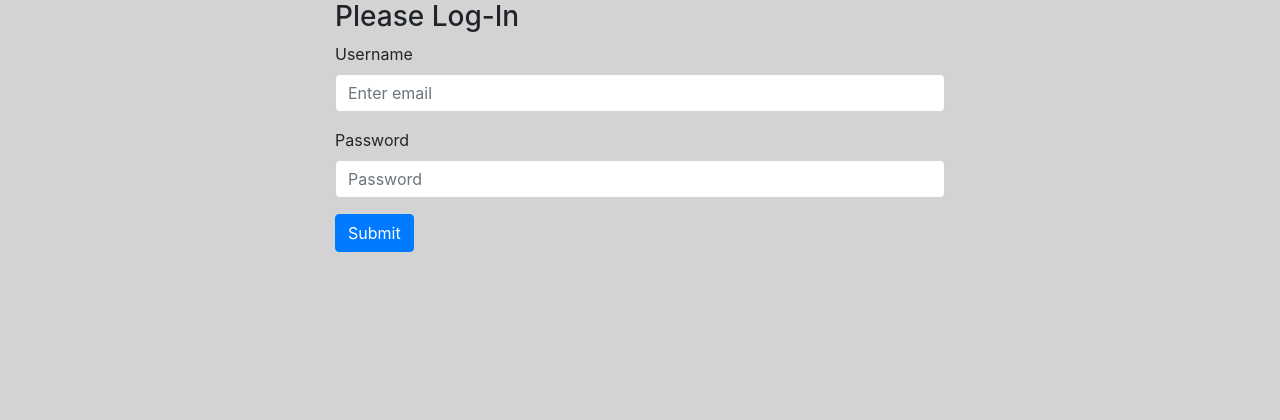
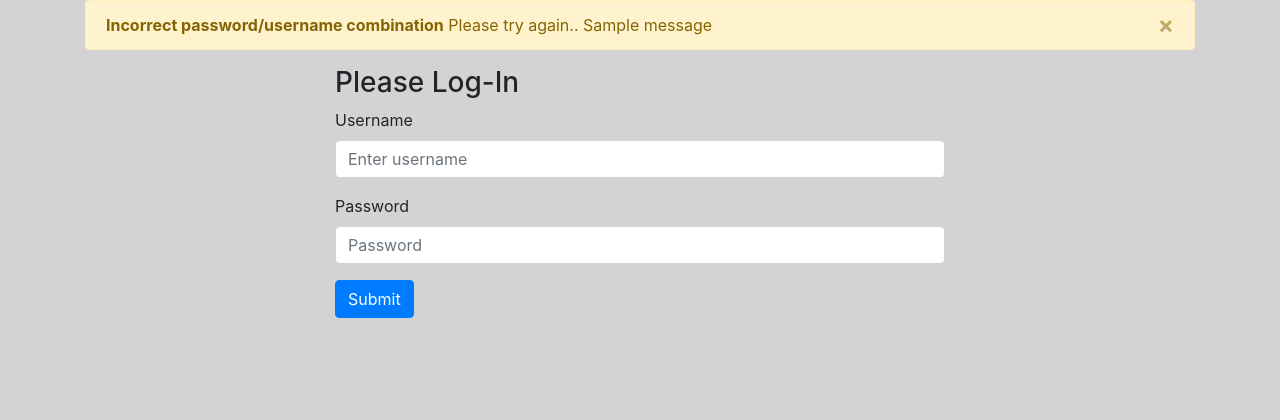
Before and after one commit to merlz6/CryptoShpere, a Django app: page /login/ in a window 1280 px wide. Shown: the part 56-476 px from the top of the page. Run offline with Django 3.2, Linux system fonts and the light colour scheme; one stand-in notice (Sample message) is shown; some libraries are stand-ins or nearby versions.

Commit message:
message pops up if login not correct

```diff
--- a/crypto_sphere/authenticate/templates/layout.html
+++ b/crypto_sphere/authenticate/templates/layout.html
@@ -40,6 +40,23 @@
       </div>
     </nav>
 
+<div class='container'>
+  {% if messages %}
+  {% for message in messages %}
+  <div class="alert alert-warning alert-dismissible fade show" role="alert">
+    <strong>Incorrect password/username combination</strong> Please try again..
+    <button type="button" class="close" data-dismiss="alert" aria-label="Close">
+      <span aria-hidden="true">&times;</span>
+    </button>
+    {{message}}
+  </div>
+  {% endfor %}
+  {% endif %}
+</div>
+
+
+
+
     <div class='site-container'>
       {% block content %}{% endblock %}
     </div>
--- a/crypto_sphere/authenticate/templates/login.html
+++ b/crypto_sphere/authenticate/templates/login.html
@@ -5,10 +5,15 @@
 {% block content %}
 <div class="col-md-6 offset-md-3">
 <h3>Please Log-In</h3>
-<form>
+  <!-- post method learned from : https://www.udemy.com/build-a-user-authentication-web-app-with-python-and-django/learn/v4/t/lecture/10661282?start=0  -->
+<form method='POST'>
+
+    <!-- protects against hacking according to https://www.udemy.com/build-a-user-authentication-web-app-with-python-and-django/learn/v4/t/lecture/10661282?start=0  -->
+  {% csrf_token %}
+
   <div class="form-group">
     <label for="exampleInputEmail1">Username</label>
-    <input type="username" class="form-control" placeholder="Enter email" name='username'>
+    <input type="text" class="form-control" placeholder="Enter username" name='username'>
   </div>
   <div class="form-group">
     <label for="exampleInputPassword1">Password</label>
--- a/crypto_sphere/authenticate/views.py
+++ b/crypto_sphere/authenticate/views.py
@@ -5,12 +5,26 @@ from django.shortcuts import render
 
 # Create your views here.
 from django.http import HttpResponse
-from django.shortcuts import render
+from django.shortcuts import render, redirect
 from django.contrib.auth import authenticate, login, logout
+from django.contrib import messages
 
+# DJANGO auth tutorial on UDEMY by John Elder : https://www.udemy.com/build-a-user-authentication-web-app-with-python-and-django/
 
 def login_user(request):
-    return render(request, 'login.html')
+    if request.method == 'POST':
+            username = request.POST['username']
+            password = request.POST['password']
+            user = authenticate(request, username=username, password=password)
+            if user is not None:
+                login(request, user)
+
+                return redirect('/')
+            else:
+                messages.success(request, ('Error logging in - Please try again ..'))
+                return redirect('/login')
+    else:
+        return render(request, 'login.html')
 
 def home_page(request):
     import requests
@@ -27,7 +41,8 @@ def home_page(request):
     return render(request, 'home.html', {'price':price, 'prices':prices})
 
 
-
+# News page rendering and pulling API of NEWS and PRICES learned from UDEMY class by John Elder:
+# https://www.udemy.com/build-a-crypto-currency-news-site-with-python-and-django/learn/v4/overview
 def news_page(request):
     import requests
     import json
```
Also changed, not shown: crypto_sphere/db.sqlite3, 1 other file.
